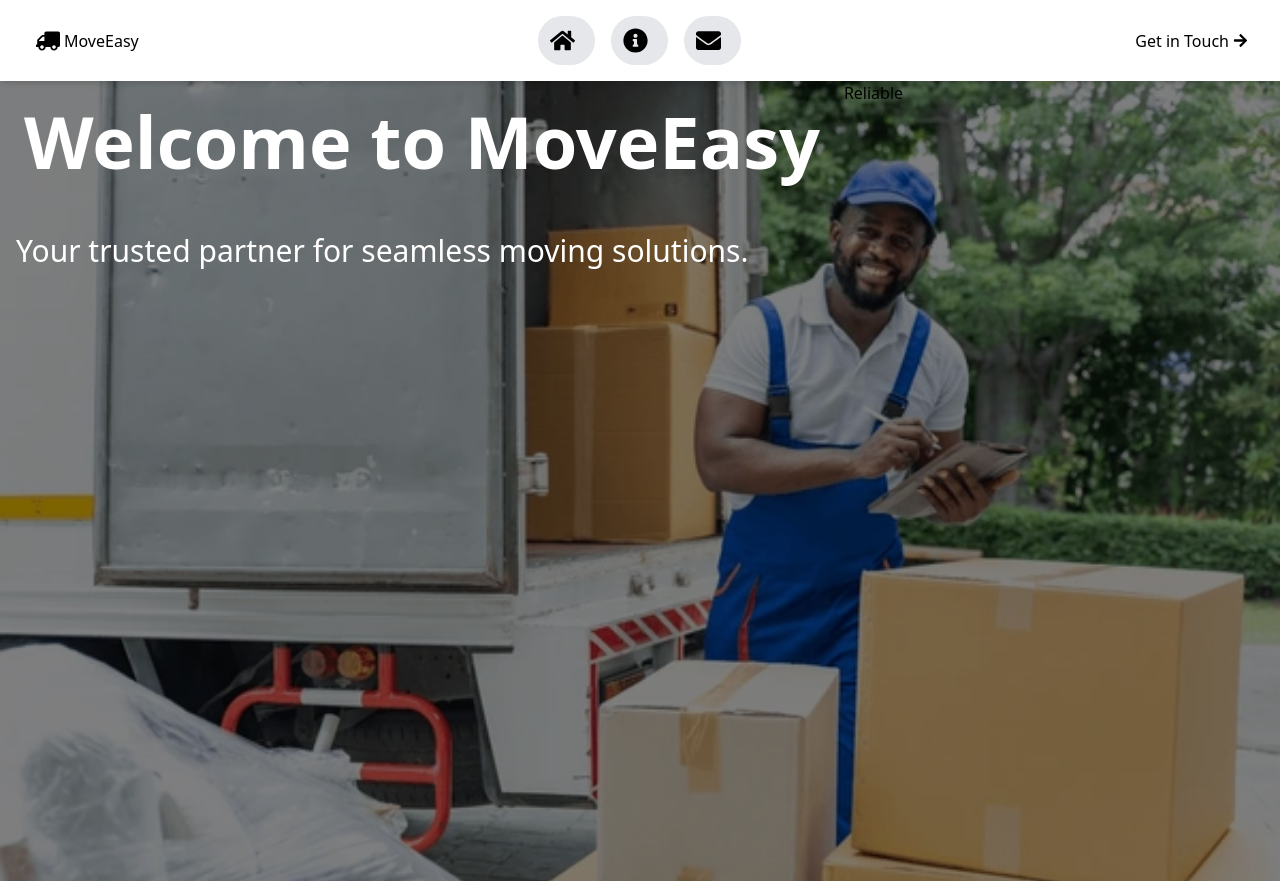
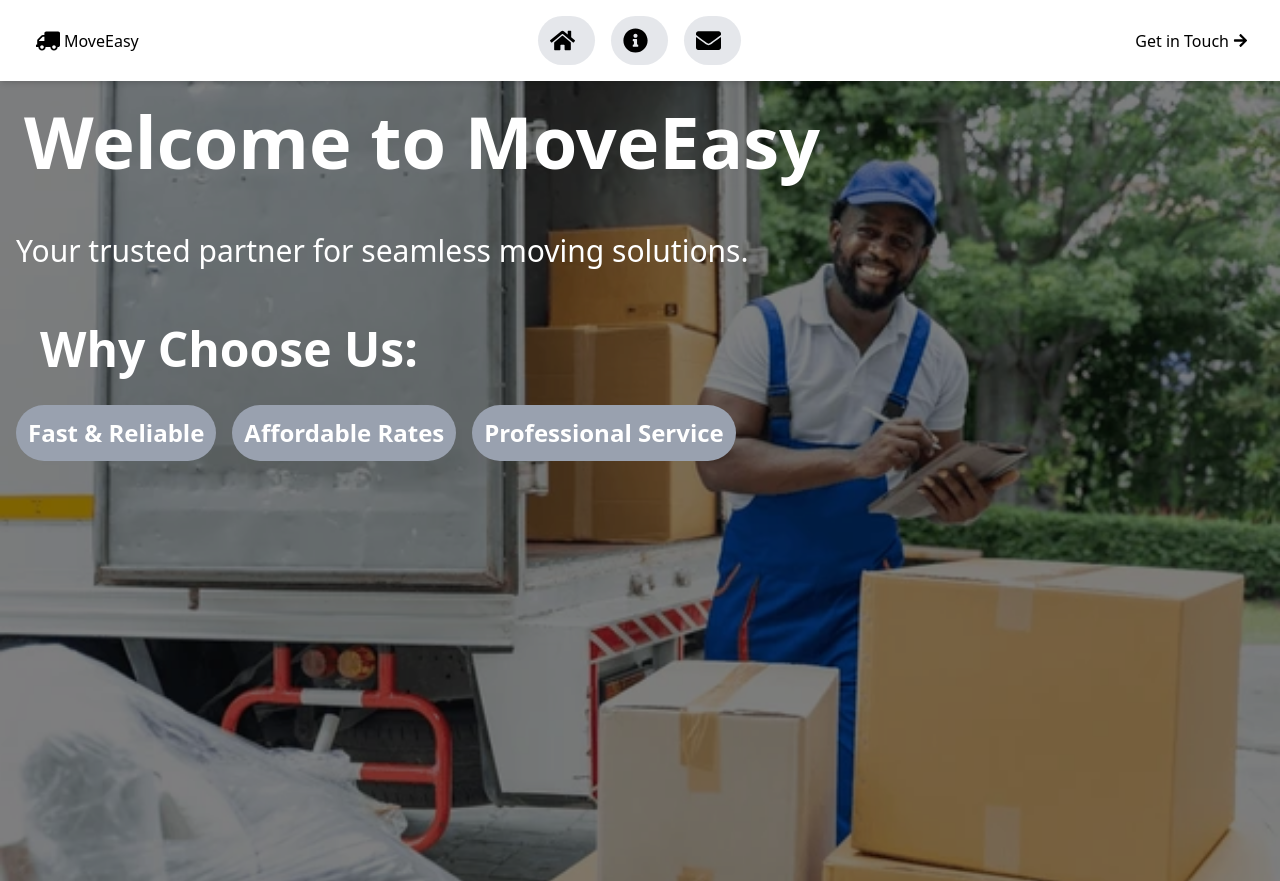
Before and after one commit to ken-jibril/Movers_App, a React (Vite) app: page / in a window 1280 px wide. Built offline with nearby package versions, Linux system fonts and the light colour scheme.

Commit message:
Refactor HomePage component layout for improved structure and styling

```diff
--- a/src/Pages/HomePage.jsx
+++ b/src/Pages/HomePage.jsx
@@ -1,16 +1,19 @@
 
 function HomePage() {
     return (
-       <main className="bg-cover bg-center h-screen flex relative" style={{ backgroundImage: "url('/src/assets/african-worker-in-a-movers-company.webp')" }}>
+       <main className="bg-cover bg-center bg-no-repeat h-screen relative" style={{ backgroundImage: "url('/src/assets/african-worker-in-a-movers-company.webp')" }}>
         <div className="absolute inset-0 bg-black/50"></div>
         <div className="">
             <h1 className="text-5xl md:text-6xl lg:text-7xl font-bold text-white p-6 relative z-100 bg-opacity-50">Welcome to MoveEasy</h1>
             <p className="mt-4 text-xl md:text-2xl lg:text-3xl text-white p-4 relative z-100 bg-opacity-50 ">Your trusted partner for seamless moving solutions.</p>
         </div>
-        <div className="">
-          <span>Reliable</span>
-          <span></span>
-          <span></span>
+        <div className="m-4">
+          <h2 className="text-4xl md:text-5xl lg:text-5xl font-bold text-white p-6 relative z-100 bg-opacity-50">Why Choose Us:</h2>
+          <div className="flex flex-wrap gap-4">
+            <p className="text-xl md:text-2xl lg:text-2xl font-bold text-white p-3 relative z-100 bg-opacity-50 bg-gray-400 rounded-full my-2 cursor-pointer">Fast & Reliable</p>
+            <p className="text-xl md:text-2xl lg:text-2xl font-bold text-white p-3 relative z-100 bg-opacity-50 bg-gray-400 rounded-full my-2 cursor-pointer">Affordable Rates</p>
+            <p className="text-xl md:text-2xl lg:text-2xl font-bold text-white p-3 relative z-100 bg-opacity-50 bg-gray-400 rounded-full my-2 cursor-pointer">Professional Service</p>
+          </div>
         </div>
        </main>
      );
```
